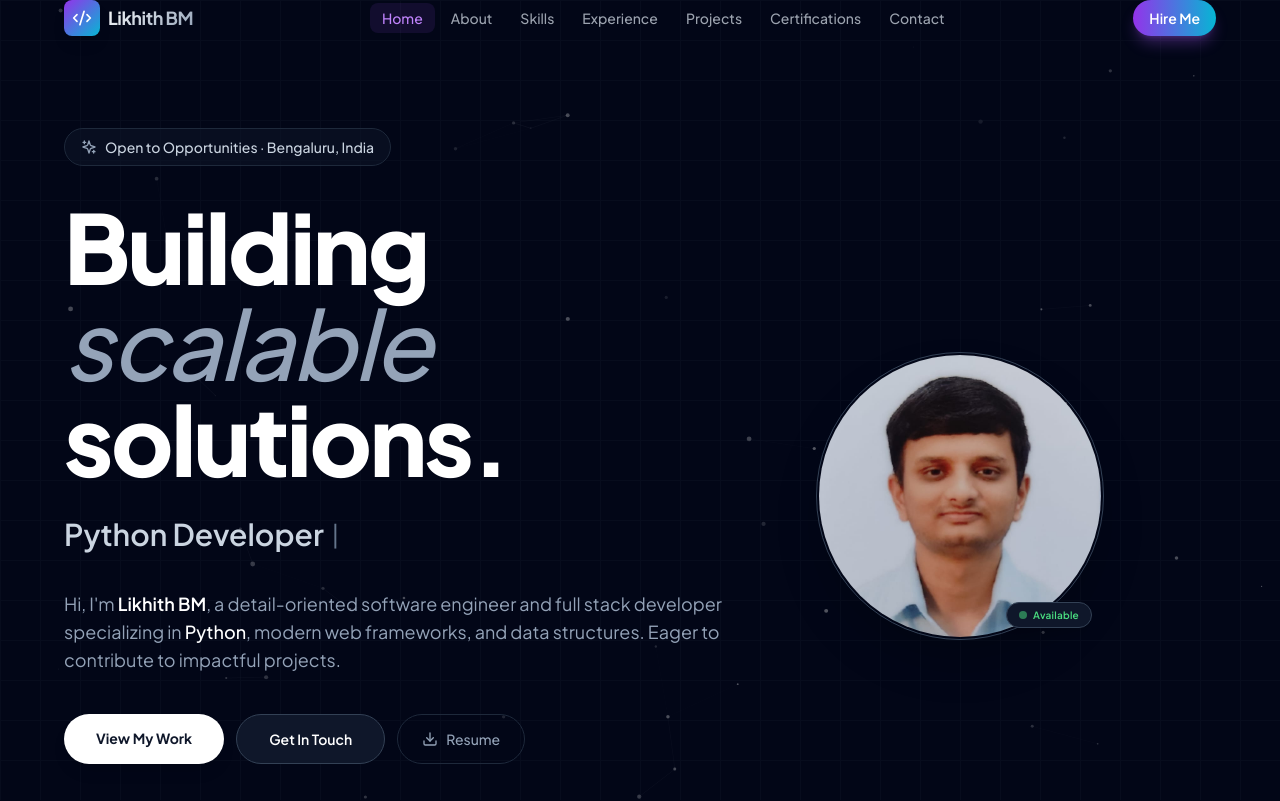
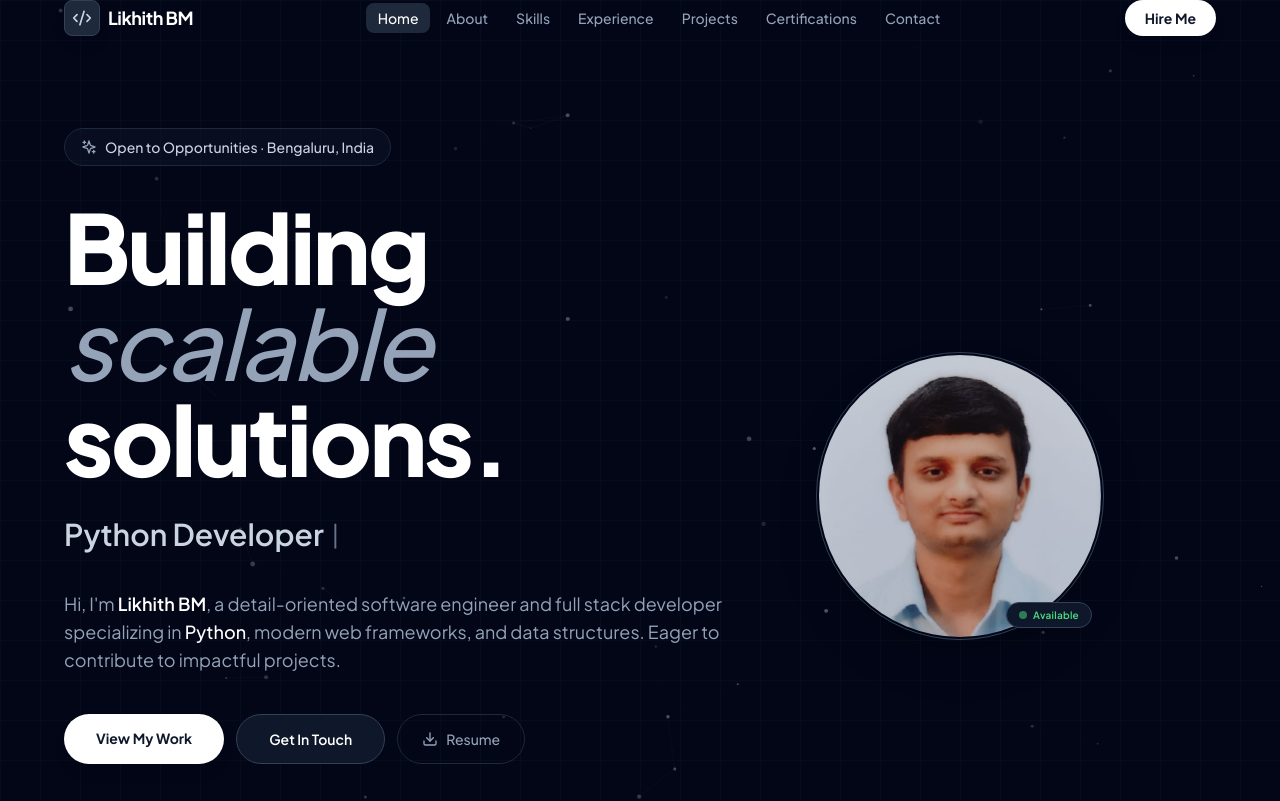
Before and after one commit to Likhithbm24/portfolio, a React (Vite) app: page / in a window 1280 px wide. Shown: the top 801 px of the page. Built offline with nearby package versions, Linux system fonts and the light colour scheme.

Commit message:
Fix: Remove neon purple styles from Navbar

```diff
--- a/src/components/Navbar.jsx
+++ b/src/components/Navbar.jsx
@@ -35,16 +35,16 @@ export default function Navbar() {
   return (
     <nav
       className={`fixed top-0 left-0 right-0 z-50 transition-all duration-500 ${
-        scrolled ? 'glass shadow-lg shadow-purple-900/20' : 'bg-transparent'
+        scrolled ? 'glass shadow-lg border-b border-white/5' : 'bg-transparent'
       }`}
     >
       <div className="section-container flex items-center justify-between py-4">
         {/* Logo */}
         <a href="#home" className="flex items-center gap-2 group">
-          <div className="w-9 h-9 rounded-lg bg-gradient-to-br from-purple-600 to-cyan-500 flex items-center justify-center shadow-lg group-hover:scale-110 transition-transform duration-300">
-            <Code2 className="w-5 h-5 text-white" />
+          <div className="w-9 h-9 rounded-lg bg-slate-800 border border-slate-700 flex items-center justify-center shadow-lg group-hover:scale-110 transition-transform duration-300">
+            <Code2 className="w-5 h-5 text-slate-300" />
           </div>
-          <span className="font-bold text-lg tracking-tight gradient-text">Likhith BM</span>
+          <span className="font-bold text-lg tracking-tight text-white">Likhith BM</span>
         </a>
 
         {/* Desktop Links */}
@@ -55,8 +55,8 @@ export default function Navbar() {
                 href={link.href}
                 className={`px-3 py-1.5 rounded-lg text-sm font-medium transition-all duration-300 hover-underline ${
                   active === link.href.slice(1)
-                    ? 'text-purple-400 bg-purple-500/10'
-                    : 'text-gray-400 hover:text-white hover:bg-white/5'
+                    ? 'text-white bg-slate-800'
+                    : 'text-slate-400 hover:text-white hover:bg-slate-800/50'
                 }`}
               >
                 {link.label}
@@ -68,14 +68,14 @@ export default function Navbar() {
         {/* CTA */}
         <a
           href="#contact"
-          className="hidden md:flex items-center gap-2 px-4 py-2 rounded-full bg-gradient-to-r from-purple-600 to-cyan-500 text-white text-sm font-semibold hover:opacity-90 hover:scale-105 transition-all duration-300 shadow-lg shadow-purple-500/30"
+          className="hidden md:flex items-center gap-2 px-5 py-2 rounded-full bg-white text-slate-900 text-sm font-bold hover:bg-slate-200 hover:-translate-y-0.5 transition-all duration-300 shadow-lg"
         >
           Hire Me
         </a>
 
         {/* Mobile Menu Toggle */}
         <button
-          className="md:hidden p-2 rounded-lg text-gray-400 hover:text-white hover:bg-white/10 transition-all"
+          className="md:hidden p-2 rounded-lg text-slate-400 hover:text-white hover:bg-slate-800 transition-all"
           onClick={() => setMenuOpen(!menuOpen)}
           aria-label="Toggle menu"
         >
@@ -97,8 +97,8 @@ export default function Navbar() {
                 onClick={() => setMenuOpen(false)}
                 className={`block px-4 py-2.5 rounded-lg text-sm font-medium transition-all ${
                   active === link.href.slice(1)
-                    ? 'text-purple-400 bg-purple-500/10'
-                    : 'text-gray-400 hover:text-white hover:bg-white/5'
+                    ? 'text-white bg-slate-800'
+                    : 'text-slate-400 hover:text-white hover:bg-slate-800/50'
                 }`}
               >
                 {link.label}
@@ -109,7 +109,7 @@ export default function Navbar() {
             <a
               href="#contact"
               onClick={() => setMenuOpen(false)}
-              className="block text-center px-4 py-2.5 rounded-full bg-gradient-to-r from-purple-600 to-cyan-500 text-white text-sm font-semibold"
+              className="block text-center px-4 py-2.5 rounded-full bg-white text-slate-900 text-sm font-bold shadow-lg"
             >
               Hire Me
             </a>
```
